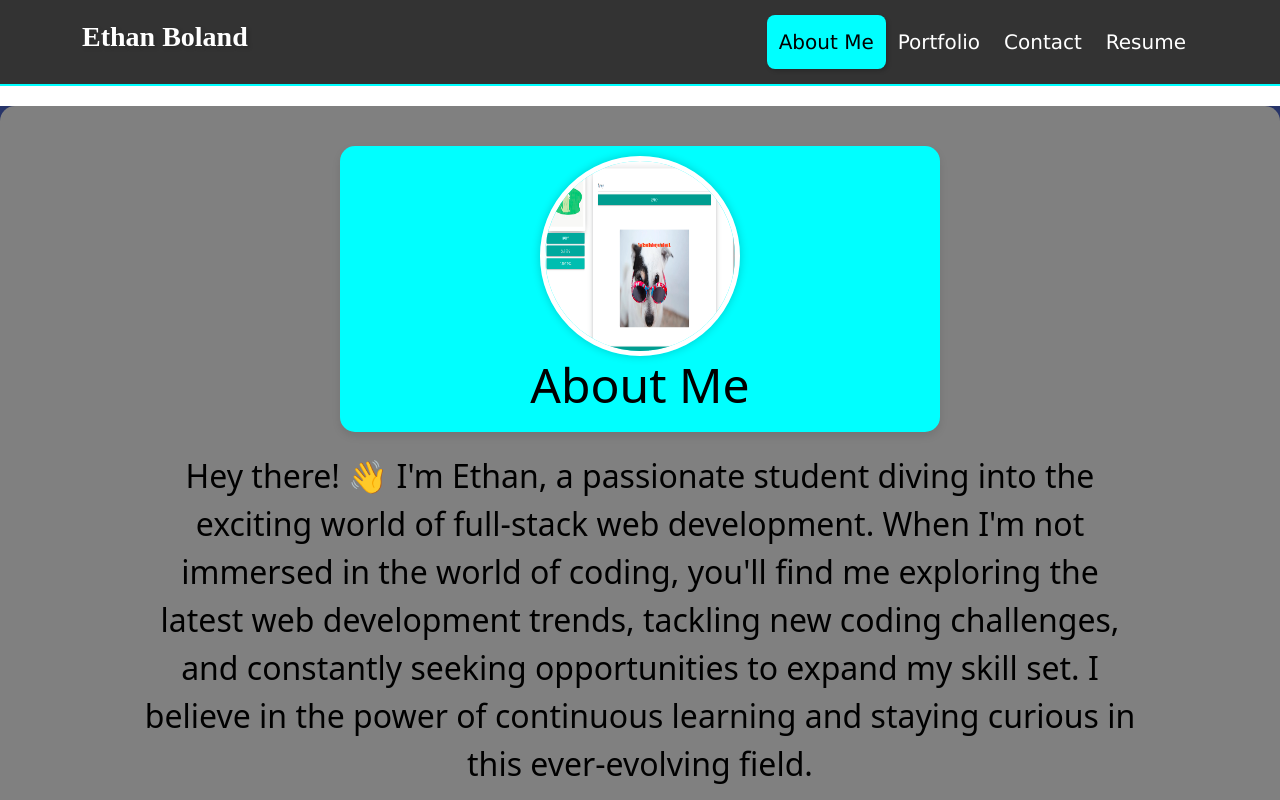
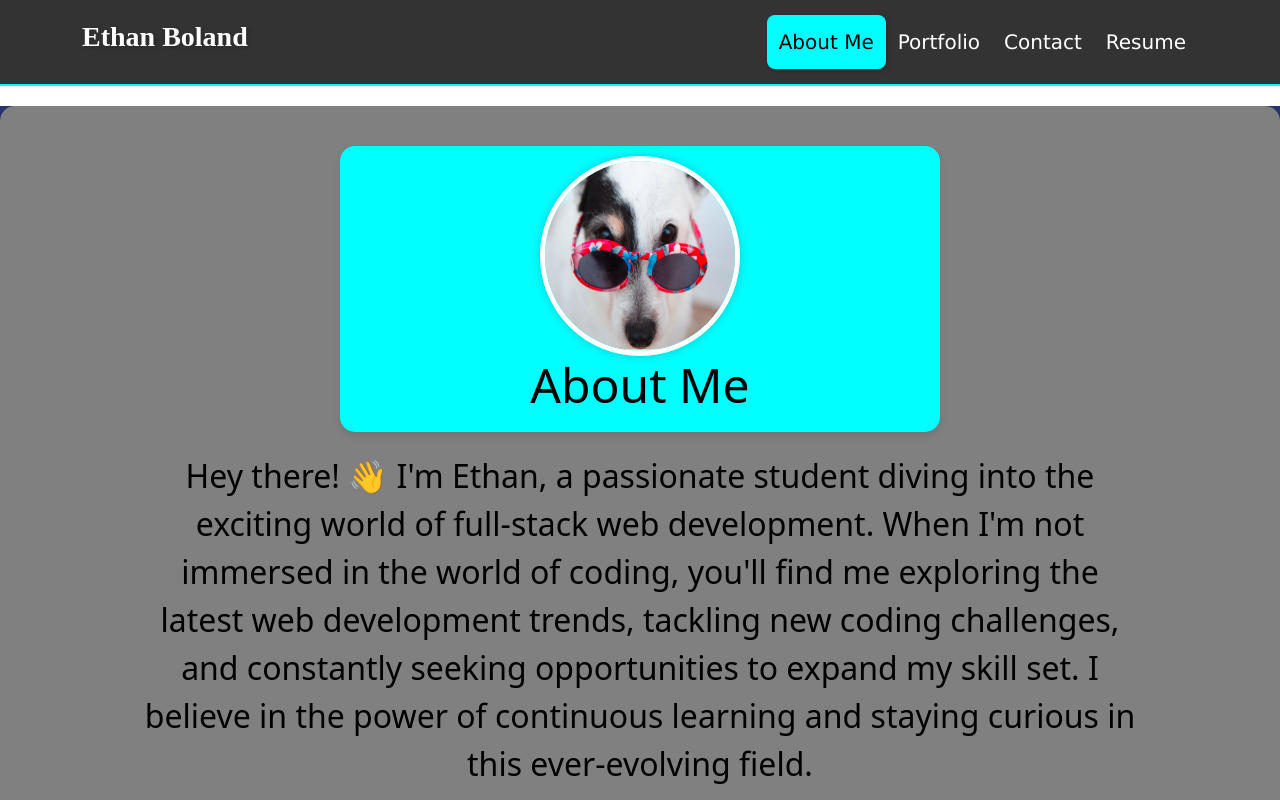
Before and after one commit to EBOX26/React-portfolio, a React (Vite) app: page / in a window 1280 px wide. Shown: the top 800 px of the page. Built offline with nearby package versions, Linux system fonts and the light colour scheme.

Commit message:
updated portfolio img

```diff
--- a/src/pages/About.jsx
+++ b/src/pages/About.jsx
@@ -4,7 +4,7 @@ const About = () => {
   return (
     <div style={styles.container}>
       <div style={styles.profileContainer}>
-        <img src="/images/meme.png" alt="photo" style={styles.profileImage} />
+        <img src="/images/avatar.png" alt="photo" style={styles.profileImage} />
         <div style={styles.aboutMe}>
           <h3 style={styles.aboutMeTitle}>About Me</h3>
         </div>
```
